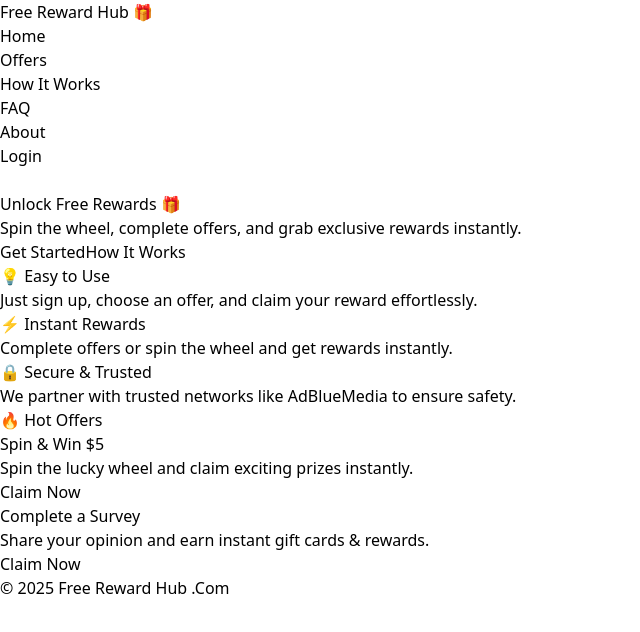
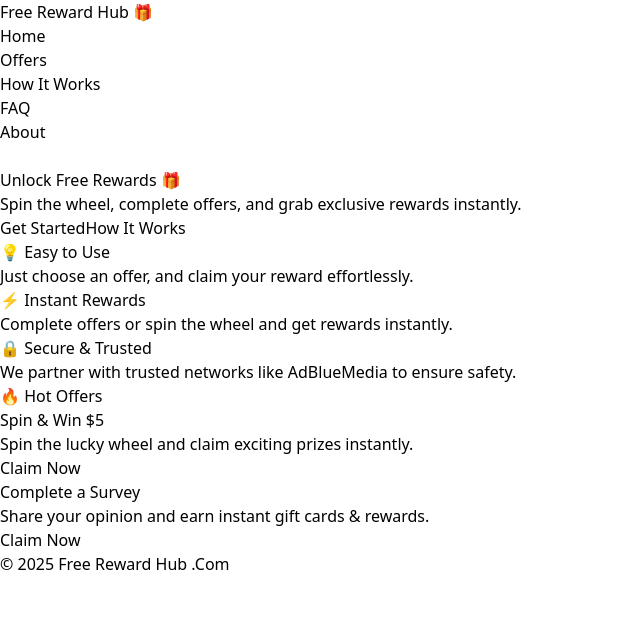
Before and after one commit to sadhin28/claim-free-reword, a React (Vite) app: page / in a window 1280 px wide. Shown: the top 632 px of the page, without its empty margins (0-640 px from the left). Built offline with nearby package versions, Linux system fonts and the light colour scheme.

Commit message:
add navlink

```diff
--- a/src/components/Home.jsx
+++ b/src/components/Home.jsx
@@ -30,7 +30,7 @@ export default function Home() {
         <div className="p-6 bg-white/10 backdrop-blur rounded-xl shadow-lg hover:scale-105 transition">
           <h2 className="text-2xl font-bold mb-2">💡 Easy to Use</h2>
           <p className="text-gray-200">
-            Just sign up, choose an offer, and claim your reward effortlessly.
+            Just choose an offer, and claim your reward effortlessly.
           </p>
         </div>
         <div className="p-6 bg-white/10 backdrop-blur rounded-xl shadow-lg hover:scale-105 transition">
--- a/src/components/Navbar.jsx
+++ b/src/components/Navbar.jsx
@@ -40,9 +40,7 @@ export default function Navbar() {
         </ul>
 
         {/* Login Button */}
-        <button className="hidden md:block bg-white text-blue-600 px-4 py-1 rounded hover:bg-gray-100">
-          Login
-        </button>
+
 
         {/* Mobile Hamburger */}
         <div className="md:hidden">
@@ -95,11 +93,7 @@ export default function Navbar() {
               </NavLink>
             </li>
           ))}
-          <li>
-            <button className="w-full bg-white text-blue-600 px-4 py-1 rounded hover:bg-gray-100">
-              Login
-            </button>
-          </li>
+
         </ul>
       )}
     </nav>
```
